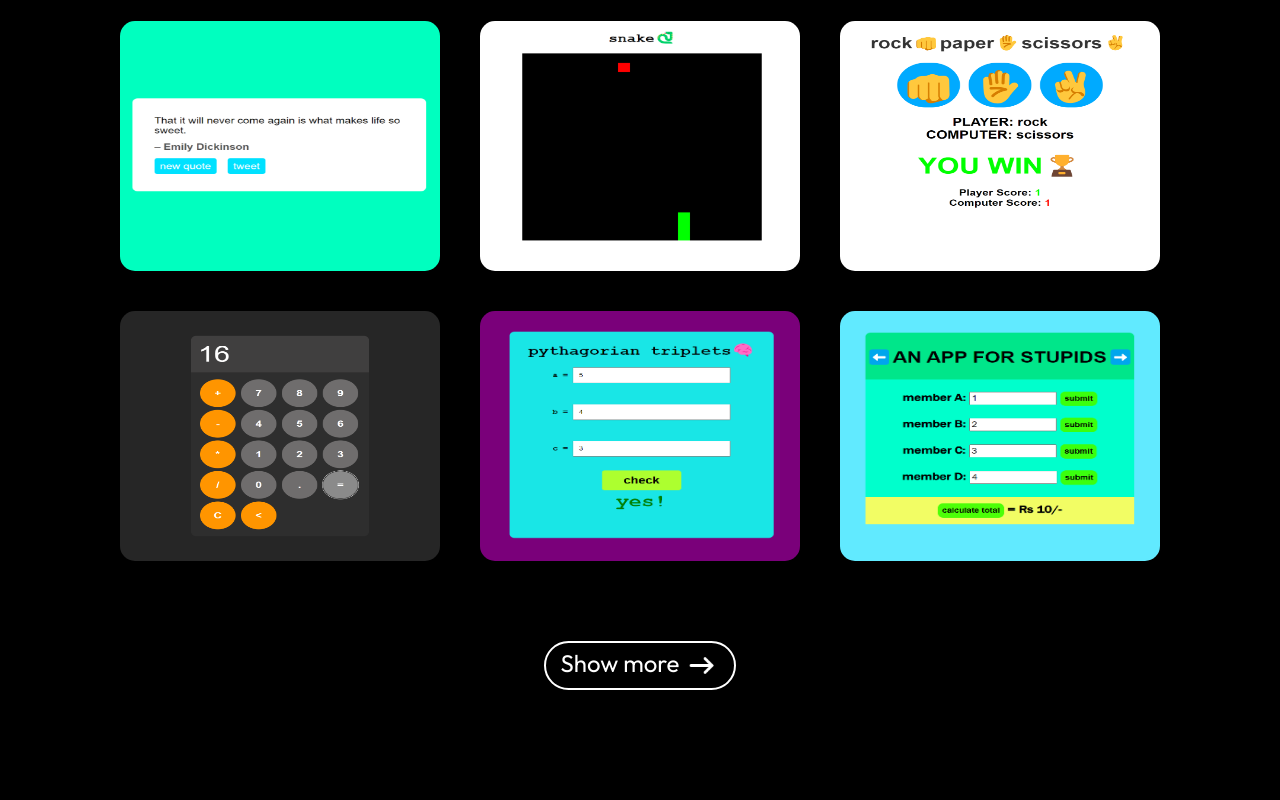
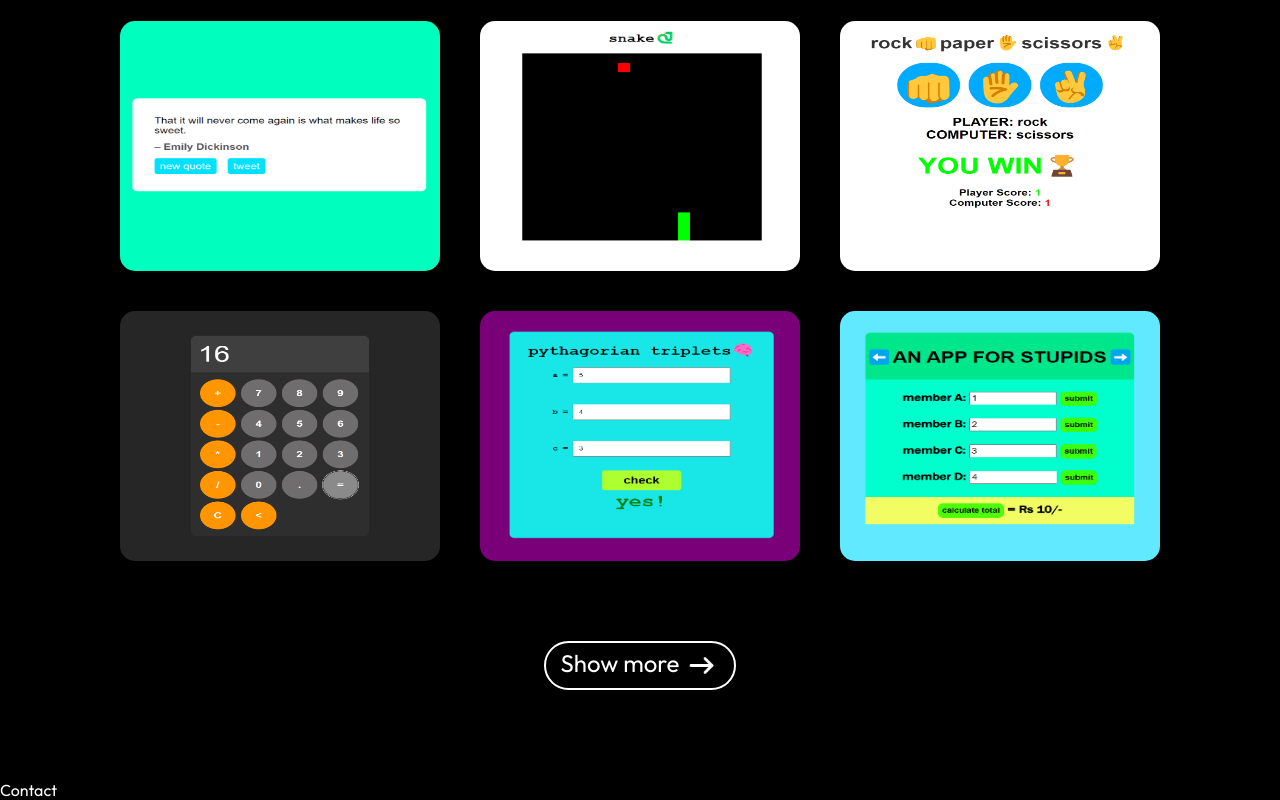
Before and after one commit to Vinay-webDev/React-portfolio1, a React (Vite) app: page / in a window 1280 px wide. Shown: the part 2873-3673 px from the top of the page. Before the commit the page ends 3643 px from the top, so only its background shows below. Built offline with nearby package versions, Linux system fonts and the light colour scheme.

Commit message:
Contact component

```diff
--- a/src/App.jsx
+++ b/src/App.jsx
@@ -3,7 +3,7 @@ import Hero from './components/Hero/Hero.jsx';
 import About from './components/About/About.jsx';
 import Topics from './components/Topics/Topics.jsx';
 import Projects from './components/Projects/Projects.jsx';
-
+import Contact from './components/Contact/Contact.jsx';
 
 
 function App() {
@@ -16,6 +16,7 @@ function App() {
       <About/>
       <Topics/>
       <Projects/>
+      <Contact/>
     </div>
   );
 }
--- /dev/null
+++ b/src/components/Contact/Contact.jsx
@@ -0,0 +1,9 @@
+import React from 'react'
+
+const Contact = () => {
+  return (
+    <div>Contact</div>
+  )
+}
+
+export default Contact
```
Also changed, not shown: src/components/Contact/Contact.css (added).
